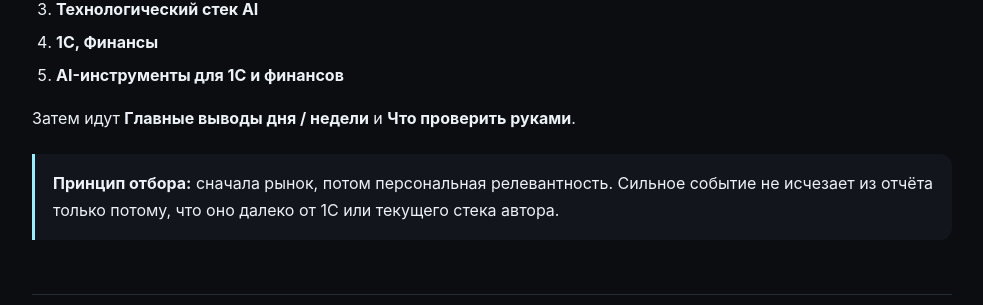
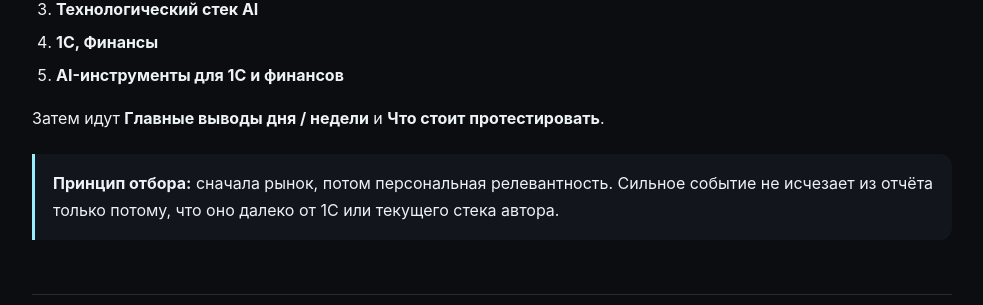
Before and after one commit to DmitryCarni/ai-news-by-carni, a Jekyll site: the page built from index.md, in a window 1280 px wide and 900 px high, scrolled down 630 px. Shown: the part 255-560 px from the top of the window, without its empty margins (148-1131 px from the left). Built offline with Jekyll 4.4.1, drawn with Linux system fonts in a browser that asks for light colours.

Commit message:
Rename practical testing section

```diff
--- a/index.md
+++ b/index.md
@@ -54,7 +54,7 @@ title: Главная
 4. **1С, Финансы**
 5. **AI-инструменты для 1С и финансов**
 
-Затем идут **Главные выводы дня / недели** и **Что проверить руками**.
+Затем идут **Главные выводы дня / недели** и **Что стоит протестировать**.
 
 <div class="callout"><strong>Принцип отбора:</strong> сначала рынок, потом персональная релевантность. Сильное событие не исчезает из отчёта только потому, что оно далеко от 1С или текущего стека автора.</div>
 
```
